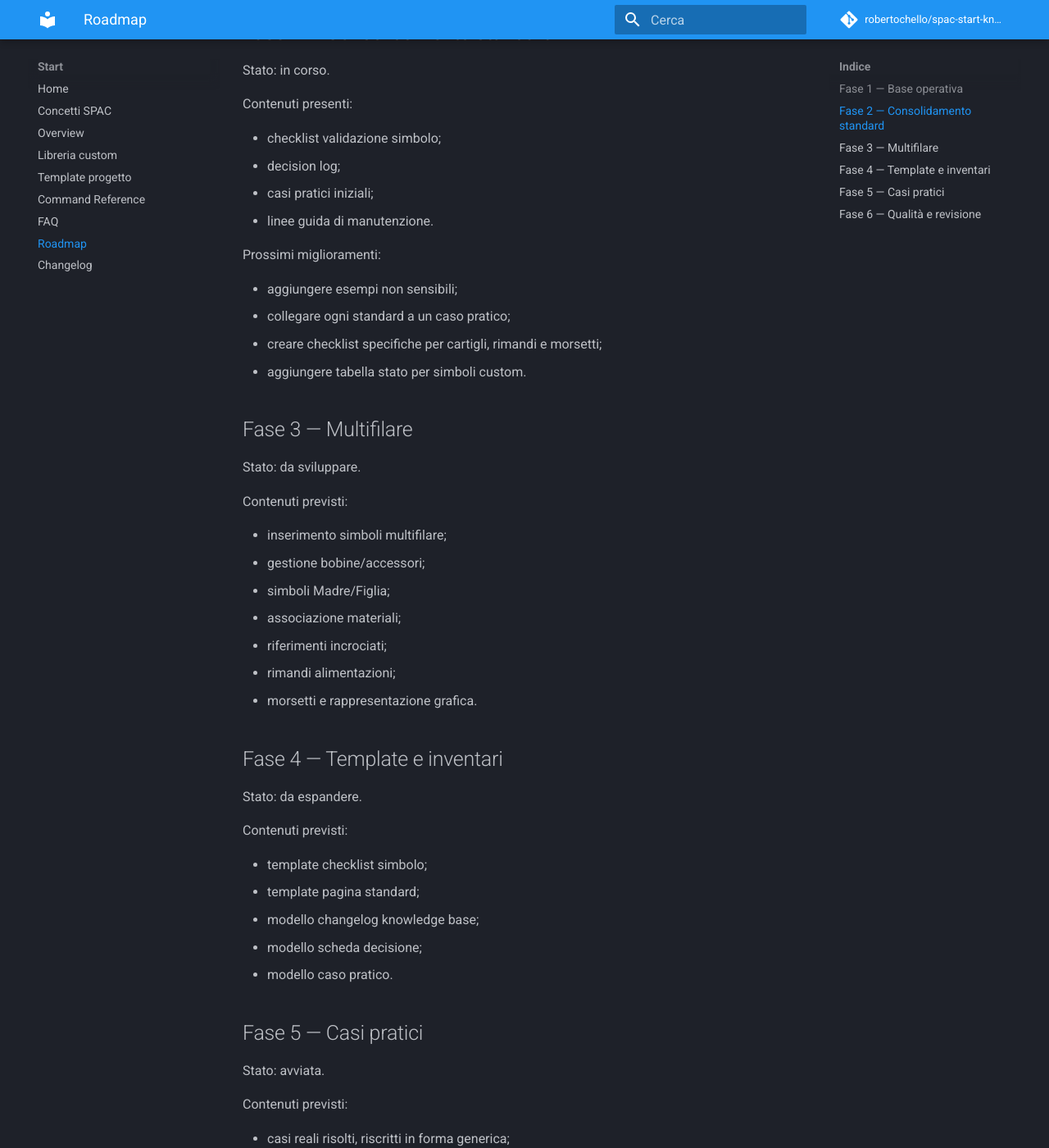
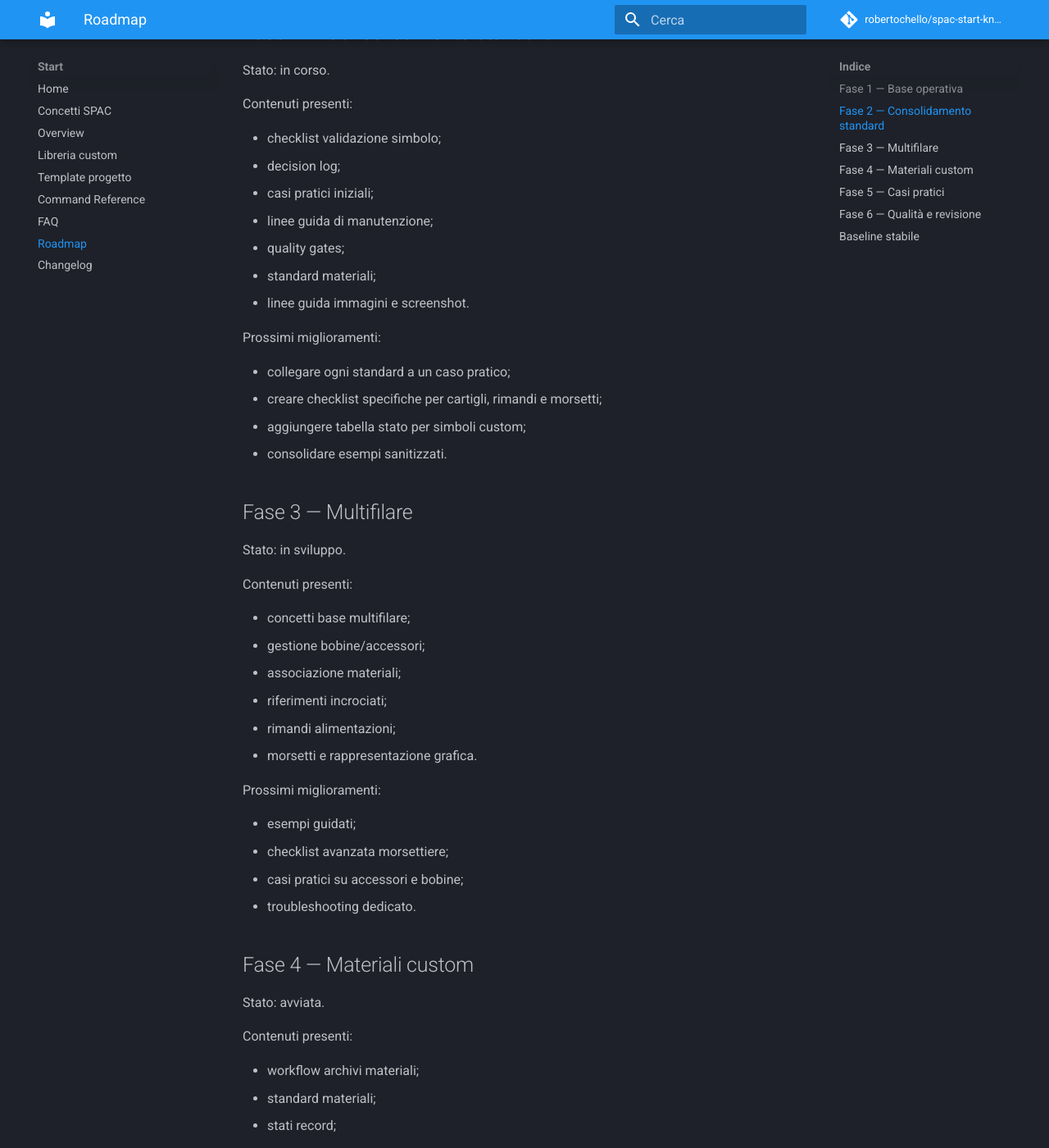
Before and after one commit to robertochello/spac-start-knowledge-base, an MkDocs documentation site: the page built from docs/roadmap.md, in a window 1280 px wide and 1400 px high, scrolled down 740 px. Shown: the whole window at 82% size. Built offline with MkDocs 1.6.1 and Material for MkDocs 9.7.7, drawn with Linux system fonts in a browser that asks for light colours; comment, search, counter and statistics services are not loaded; some of the changed text lies outside the part shown.

Commit message:
Refine roadmap toward stable documentation baseline

```diff
--- a/docs/roadmap.md
+++ b/docs/roadmap.md
@@ -27,40 +27,56 @@
 - checklist validazione simbolo;
 - decision log;
 - casi pratici iniziali;
-- linee guida di manutenzione.
+- linee guida di manutenzione;
+- quality gates;
+- standard materiali;
+- linee guida immagini e screenshot.
 
 Prossimi miglioramenti:
 
-- aggiungere esempi non sensibili;
 - collegare ogni standard a un caso pratico;
 - creare checklist specifiche per cartigli, rimandi e morsetti;
-- aggiungere tabella stato per simboli custom.
+- aggiungere tabella stato per simboli custom;
+- consolidare esempi sanitizzati.
 
 ## Fase 3 — Multifilare
 
-Stato: da sviluppare.
+Stato: in sviluppo.
 
-Contenuti previsti:
+Contenuti presenti:
 
-- inserimento simboli multifilare;
+- concetti base multifilare;
 - gestione bobine/accessori;
-- simboli Madre/Figlia;
 - associazione materiali;
 - riferimenti incrociati;
 - rimandi alimentazioni;
 - morsetti e rappresentazione grafica.
 
-## Fase 4 — Template e inventari
+Prossimi miglioramenti:
 
-Stato: da espandere.
+- esempi guidati;
+- checklist avanzata morsettiere;
+- casi pratici su accessori e bobine;
+- troubleshooting dedicato.
 
-Contenuti previsti:
+## Fase 4 — Materiali custom
 
-- template checklist simbolo;
-- template pagina standard;
-- modello changelog knowledge base;
-- modello scheda decisione;
-- modello caso pratico.
+Stato: avviata.
+
+Contenuti presenti:
+
+- workflow archivi materiali;
+- standard materiali;
+- stati record;
+- quality gate;
+- decisioni operative.
+
+Prossimi miglioramenti:
+
+- guida di import basata su caso reale;
+- esempio archivio ridotto e generico;
+- checklist di validazione compatta;
+- collegamento con simboli custom e report.
 
 ## Fase 5 — Casi pratici
 
@@ -71,7 +87,7 @@
 - casi reali risolti, riscritti in forma generica;
 - errori ricorrenti;
 - procedure validate;
-- screenshot non sensibili;
+- screenshot sanitizzati;
 - esempi riproducibili.
 
 ## Fase 6 — Qualità e revisione
@@ -85,4 +101,16 @@
 - miglioramento struttura;
 - standardizzazione terminologia;
 - aggiornamento README;
-- controllo link interni.
+- controllo link interni;
+- verifica build documentale.
+
+## Baseline stabile
+
+La knowledge base sarà considerata stabile quando:
+
+- la navigazione è coerente;
+- ogni sezione principale ha uno scopo chiaro;
+- i contenuti principali hanno verifica finale o quality gate;
+- i materiali visuali sono sanitizzati;
+- il deploy documentale è verificato;
+- il changelog descrive chiaramente lo stato della guida.
```
